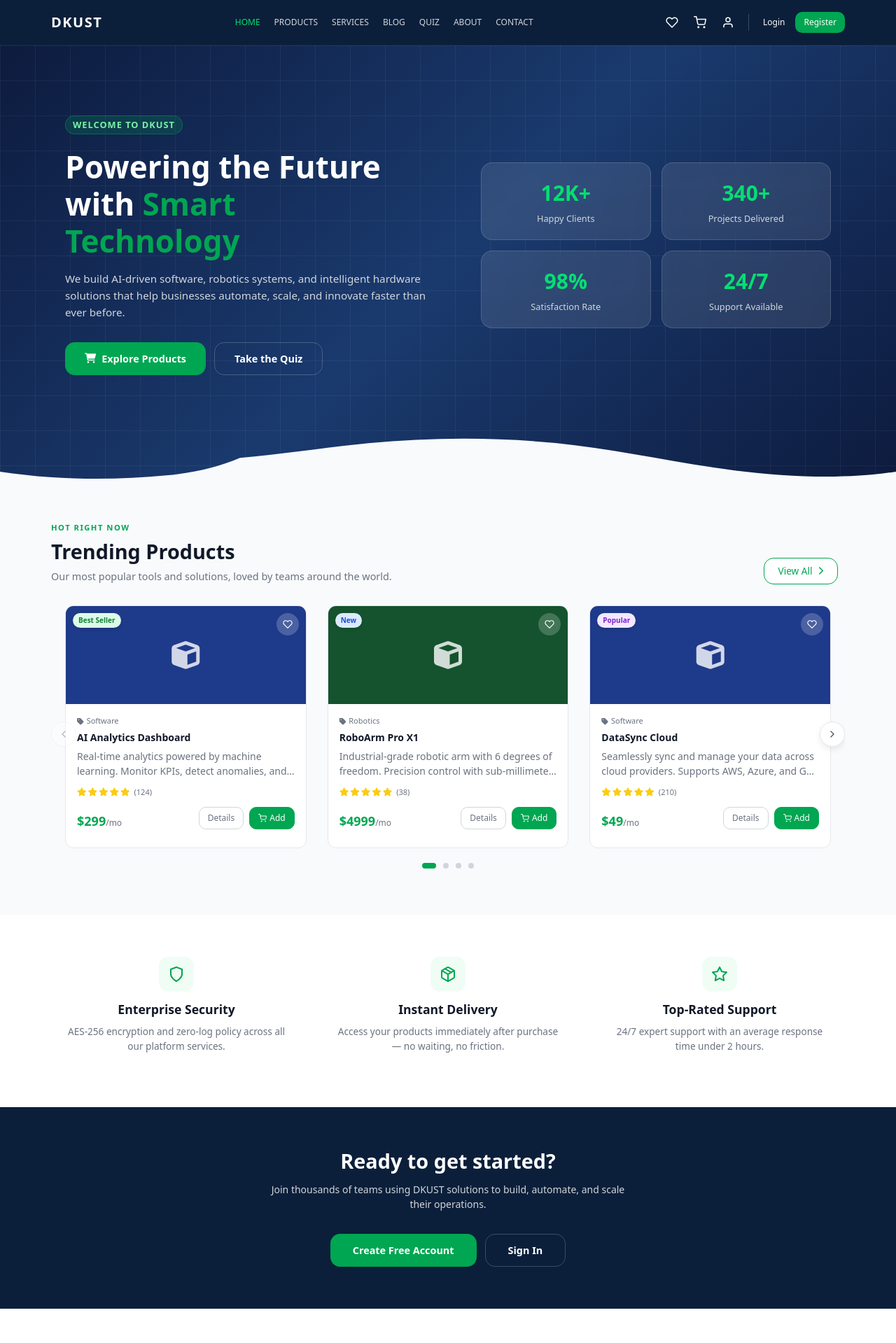
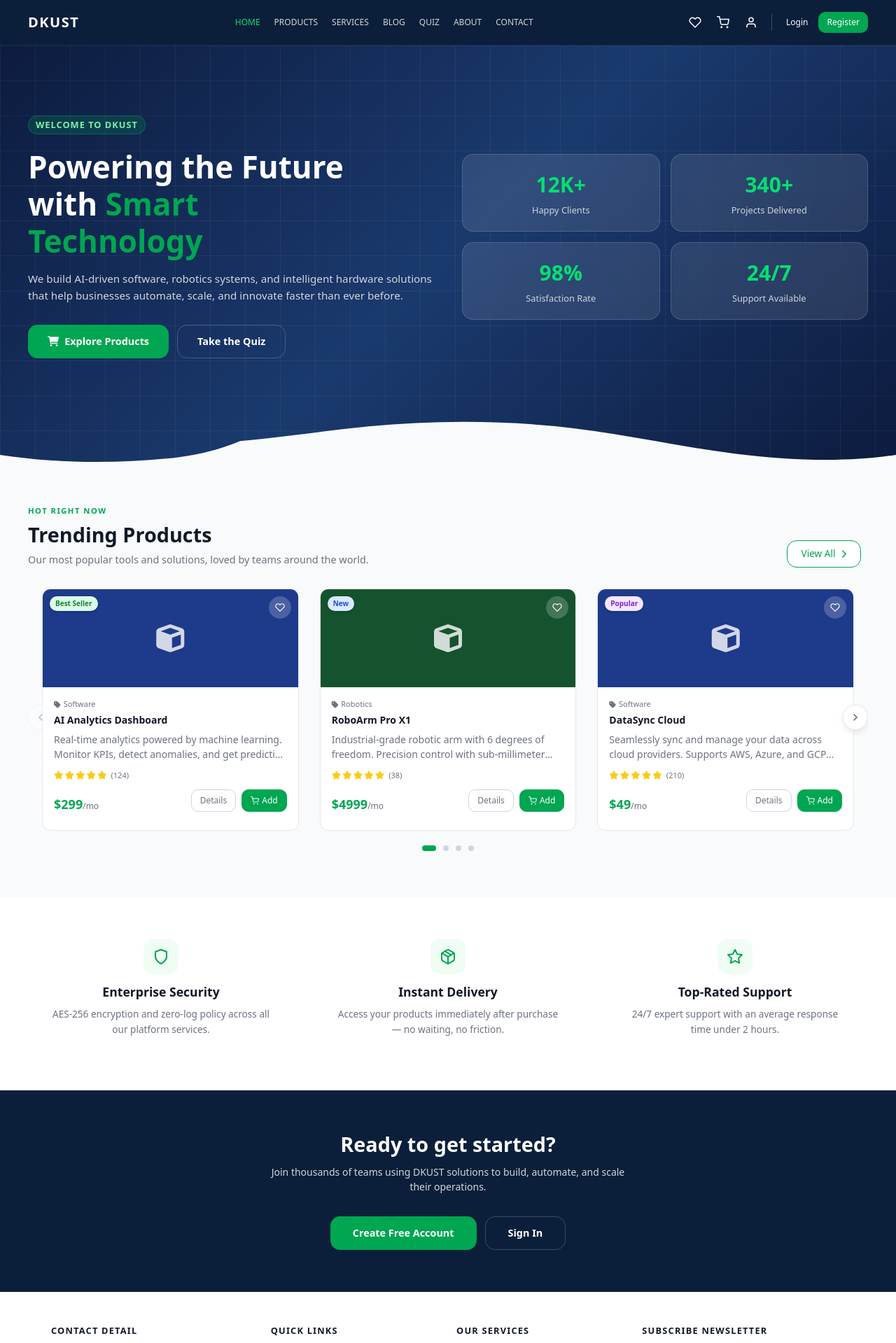
Before and after one commit to Ibrahimm6/dkust-react-project, a React (Create React App) app: page / in a window 1280 px wide. Shown: the top 1919 px of the page at 70% size. Built offline with nearby package versions, Linux system fonts and the light colour scheme.

Commit message:
aligned sections perfectly in the home page from left and right

```diff
--- a/src/assets/styles/global.css
+++ b/src/assets/styles/global.css
@@ -38,15 +38,17 @@ ul {
   padding-left: 0;
 }
 
-img, svg {
+img,
+svg {
   max-width: 100%;
   height: auto;
 }
 
 .container {
+  width: 100%;
   max-width: 1200px !important;
-  padding-left: 20px !important;
-  padding-right: 20px !important;
+  padding-left: 0px !important;
+  padding-right: 0px !important;
   margin: 0 auto;
 }
 
--- a/src/components/header/index.jsx
+++ b/src/components/header/index.jsx
@@ -1,6 +1,6 @@
-import React, { useState } from 'react';
-import PathConstants from '../../routes/pathConstants';
-import { FiHeart, FiShoppingCart, FiUser, FiMenu, FiX } from 'react-icons/fi';
+import React, { useState } from "react";
+import PathConstants from "../../routes/pathConstants";
+import { FiHeart, FiShoppingCart, FiUser, FiMenu, FiX } from "react-icons/fi";
 import {
   HeaderWrapper,
   HeaderContainer,
@@ -18,10 +18,10 @@ import {
   RegisterButton,
   MenuButton,
   MobileMenu,
-  MobileNavItem
-} from './styles';
-import { useWishlist } from '../../contexts/wishlistContext';
-import { useCart } from '../../contexts/cartContext';
+  MobileNavItem,
+} from "./styles";
+import { useWishlist } from "../../contexts/wishlistContext";
+import { useCart } from "../../contexts/cartContext";
 
 const Header = () => {
   const [isMenuOpen, setIsMenuOpen] = useState(false);
@@ -38,10 +38,11 @@ const Header = () => {
   const { cartCount } = useCart();
   return (
     <HeaderWrapper>
-      <HeaderContainer>
-
+      <HeaderContainer className="container">
         <LogoSection>
-          <Logo to={PathConstants.HOME} onClick={closeMenu}>DKUST</Logo>
+          <Logo to={PathConstants.HOME} onClick={closeMenu}>
+            DKUST
+          </Logo>
         </LogoSection>
 
         <NavSection>
@@ -57,17 +58,17 @@ const Header = () => {
         <RightSection>
           <IconGroup>
             <IconButton to={PathConstants.WISHLIST} aria-label="Wishlist">
-             <FiHeart />
-             {wishlist.length > 0 && <IconBadge>{wishlist.length}</IconBadge>}
+              <FiHeart />
+              {wishlist.length > 0 && <IconBadge>{wishlist.length}</IconBadge>}
             </IconButton>
 
             <IconButton to={PathConstants.CART} aria-label="Cart">
               <FiShoppingCart />
-             {cartCount > 0 && <IconBadge>{cartCount}</IconBadge>}
+              {cartCount > 0 && <IconBadge>{cartCount}</IconBadge>}
             </IconButton>
 
             <IconButton to={PathConstants.PROFILE} aria-label="User Profile">
-             <FiUser />
+              <FiUser />
             </IconButton>
           </IconGroup>
 
@@ -75,29 +76,54 @@ const Header = () => {
 
           <AuthGroup>
             <LoginLink to={PathConstants.LOGIN}>Login</LoginLink>
-            <RegisterButton to={PathConstants.REGISTER}>Register</RegisterButton>
+            <RegisterButton to={PathConstants.REGISTER}>
+              Register
+            </RegisterButton>
           </AuthGroup>
 
           <MenuButton onClick={toggleMenu} aria-label="Toggle Menu">
             {isMenuOpen ? <FiX /> : <FiMenu />}
           </MenuButton>
         </RightSection>
-
       </HeaderContainer>
 
       <MobileMenu isOpen={isMenuOpen}>
-        <MobileNavItem to={PathConstants.HOME} onClick={closeMenu}>Home</MobileNavItem>
-        <MobileNavItem to={PathConstants.PRODUCTS} onClick={closeMenu}>Products</MobileNavItem>
-        <MobileNavItem to={PathConstants.SERVICES} onClick={closeMenu}>Services</MobileNavItem>
-        <MobileNavItem to={PathConstants.BLOG} onClick={closeMenu}>Blog</MobileNavItem>
-        <MobileNavItem to={PathConstants.QUIZ} onClick={closeMenu}>Quiz</MobileNavItem>
-        <MobileNavItem to={PathConstants.ABOUT} onClick={closeMenu}>About</MobileNavItem>
-        <MobileNavItem to={PathConstants.CONTACT} onClick={closeMenu}>Contact</MobileNavItem>
-        <MobileNavItem to="/wishlist" onClick={closeMenu}>Favorites</MobileNavItem>
-        <MobileNavItem to="/cart" onClick={closeMenu}>Cart</MobileNavItem>
-        <MobileNavItem to="/profile" onClick={closeMenu}>Profile</MobileNavItem>
-        <MobileNavItem to={PathConstants.LOGIN} onClick={closeMenu}>Login</MobileNavItem>
-        <MobileNavItem to={PathConstants.REGISTER} onClick={closeMenu}>Register</MobileNavItem>
+        <MobileNavItem to={PathConstants.HOME} onClick={closeMenu}>
+          Home
+        </MobileNavItem>
+        <MobileNavItem to={PathConstants.PRODUCTS} onClick={closeMenu}>
+          Products
+        </MobileNavItem>
+        <MobileNavItem to={PathConstants.SERVICES} onClick={closeMenu}>
+          Services
+        </MobileNavItem>
+        <MobileNavItem to={PathConstants.BLOG} onClick={closeMenu}>
+          Blog
+        </MobileNavItem>
+        <MobileNavItem to={PathConstants.QUIZ} onClick={closeMenu}>
+          Quiz
+        </MobileNavItem>
+        <MobileNavItem to={PathConstants.ABOUT} onClick={closeMenu}>
+          About
+        </MobileNavItem>
+        <MobileNavItem to={PathConstants.CONTACT} onClick={closeMenu}>
+          Contact
+        </MobileNavItem>
+        <MobileNavItem to="/wishlist" onClick={closeMenu}>
+          Favorites
+        </MobileNavItem>
+        <MobileNavItem to="/cart" onClick={closeMenu}>
+          Cart
+        </MobileNavItem>
+        <MobileNavItem to="/profile" onClick={closeMenu}>
+          Profile
+        </MobileNavItem>
+        <MobileNavItem to={PathConstants.LOGIN} onClick={closeMenu}>
+          Login
+        </MobileNavItem>
+        <MobileNavItem to={PathConstants.REGISTER} onClick={closeMenu}>
+          Register
+        </MobileNavItem>
       </MobileMenu>
     </HeaderWrapper>
   );
--- a/src/components/header/styles.js
+++ b/src/components/header/styles.js
@@ -1,5 +1,5 @@
-import styled from 'styled-components';
-import { NavLink, Link } from 'react-router-dom';
+import styled from "styled-components";
+import { NavLink, Link } from "react-router-dom";
 
 export const HeaderWrapper = styled.header`
   background-color: var(--color-navy);
@@ -13,10 +13,10 @@ export const HeaderWrapper = styled.header`
 `;
 
 export const HeaderContainer = styled.div`
-  max-width: var(--container-max-width);
-  margin: 0 auto;
-  padding: var(--container-padding);
-  width: 100%;
+  /* max-width: var(--container-max-width); */
+  /* margin: 0 auto; */
+  /* padding: var(--container-padding); */
+  /* width: 100%; */
   display: flex;
   align-items: center;
   justify-content: space-between;
@@ -54,7 +54,8 @@ export const NavItem = styled(NavLink)`
   text-transform: uppercase;
   transition: color 0.3s ease;
 
-  &.active, &:hover {
+  &.active,
+  &:hover {
     color: var(--color-accent);
   }
 `;
@@ -171,7 +172,7 @@ export const MobileMenu = styled.div`
   display: none;
 
   @media (max-width: 992px) {
-    display: ${(props) => (props.isOpen ? 'flex' : 'none')};
+    display: ${(props) => (props.isOpen ? "flex" : "none")};
     flex-direction: column;
     position: absolute;
     top: var(--header-height);
@@ -193,11 +194,12 @@ export const MobileNavItem = styled(NavLink)`
   border-bottom: 1px solid rgba(255, 255, 255, 0.05);
   transition: color 0.3s ease;
 
-  &.active, &:hover {
+  &.active,
+  &:hover {
     color: var(--color-primary);
   }
 
   &:last-child {
-      border-bottom: none;
+    border-bottom: none;
   }
 `;
--- a/src/components/home/features-section/index.jsx
+++ b/src/components/home/features-section/index.jsx
@@ -1,44 +1,45 @@
-import React from 'react';
-import { FiShield, FiPackage, FiStar } from 'react-icons/fi';
+import React from "react";
+import { FiShield, FiPackage, FiStar } from "react-icons/fi";
 import {
   FeaturesContainer,
   FeaturesGrid,
   FeatureCard,
   IconWrapper,
   FeatureTitle,
-  FeatureDescription
-} from './styles';
+  FeatureDescription,
+} from "./styles";
 
 const featuresData = [
   {
     id: 1,
     icon: <FiShield />,
     title: "Enterprise Security",
-    description: "AES-256 encryption and zero-log policy across all our platform services."
+    description:
+      "AES-256 encryption and zero-log policy across all our platform services.",
   },
   {
     id: 2,
     icon: <FiPackage />,
     title: "Instant Delivery",
-    description: "Access your products immediately after purchase — no waiting, no friction."
+    description:
+      "Access your products immediately after purchase — no waiting, no friction.",
   },
   {
     id: 3,
     icon: <FiStar />,
     title: "Top-Rated Support",
-    description: "24/7 expert support with an average response time under 2 hours."
-  }
+    description:
+      "24/7 expert support with an average response time under 2 hours.",
+  },
 ];
 
 const FeaturesSection = () => {
   return (
     <FeaturesContainer>
-      <FeaturesGrid>
+      <FeaturesGrid className="container">
         {featuresData.map((feature) => (
           <FeatureCard key={feature.id}>
-            <IconWrapper>
-              {feature.icon}
-            </IconWrapper>
+            <IconWrapper>{feature.icon}</IconWrapper>
             <FeatureTitle>{feature.title}</FeatureTitle>
             <FeatureDescription>{feature.description}</FeatureDescription>
           </FeatureCard>
--- a/src/components/home/features-section/styles.js
+++ b/src/components/home/features-section/styles.js
@@ -1,4 +1,4 @@
-import styled from 'styled-components';
+import styled from "styled-components";
 
 export const FeaturesContainer = styled.section`
   padding: 60px 0;
@@ -9,10 +9,10 @@ export const FeaturesGrid = styled.div`
   display: grid;
   grid-template-columns: repeat(3, 1fr);
   gap: 30px;
-  max-width: var(--container-max-width);
-  margin: 0 auto;
-  padding: var(--container-padding);
-  width: 100%;
+  /* max-width: var(--container-max-width); */
+  /* margin: 0 auto; */
+  /* padding: var(--container-padding); */
+  /* width: 100%; */
 
   @media (max-width: 768px) {
     grid-template-columns: 1fr;
--- a/src/components/home/hero-section/styles.js
+++ b/src/components/home/hero-section/styles.js
@@ -29,18 +29,18 @@ export const ContentWrapper = styled.div`
   align-items: center;
   justify-content: space-between;
   gap: 40px;
-  max-width: var(--container-max-width);
+  /* max-width: var(--container-max-width);
   margin: 0 auto;
   padding: var(--container-padding);
 
   @media (max-width: 992px) {
     flex-direction: column;
-  }
+  } */
 `;
 
 export const TextContent = styled.div`
   flex: 1;
-  max-width: 520px;
+  /* max-width: 520px; */
 `;
 
 export const Badge = styled.div`
@@ -135,7 +135,7 @@ export const StatsGrid = styled.div`
   display: grid;
   grid-template-columns: 1fr 1fr;
   gap: 15px;
-  max-width: 500px;
+  /* max-width: 500px; */
 
   @media (max-width: 576px) {
     grid-template-columns: 1fr;
--- a/src/components/home/trending-products/index.jsx
+++ b/src/components/home/trending-products/index.jsx
@@ -1,8 +1,8 @@
-import React from 'react';
-import PathConstants from '../../../routes/pathConstants';
-import ProductCardGrid from '../../products/ProductCardGrid';
-import { productsArray } from '../../../data';
-import { useCart } from '../../../contexts/cartContext';
+import React from "react";
+import PathConstants from "../../../routes/pathConstants";
+import ProductCardGrid from "../../products/ProductCardGrid";
+import { productsArray } from "../../../data";
+import { useCart } from "../../../contexts/cartContext";
 import { Swiper, SwiperSlide } from "swiper/react";
 import { Navigation, Pagination } from "swiper/modules";
 import "swiper/css";
@@ -16,8 +16,8 @@ import {
   SectionTitle,
   SectionSubtitle,
   ViewAllButton,
-  SwiperWrapper
-} from './styles';
+  SwiperWrapper,
+} from "./styles";
 
 const TrendingProducts = () => {
   const { addToCart } = useCart();
@@ -28,21 +28,23 @@ const TrendingProducts = () => {
 
   return (
     <TrendingContainer>
-      <SectionHeader>
+      <SectionHeader className="container">
         <HeaderContent>
           <HotBadge>HOT RIGHT NOW</HotBadge>
           <SectionTitle>Trending Products</SectionTitle>
           <SectionSubtitle>
-            Our most popular tools and solutions, loved by teams around the world.
+            Our most popular tools and solutions, loved by teams around the
+            world.
           </SectionSubtitle>
         </HeaderContent>
 
         <ViewAllButton to={PathConstants.PRODUCTS}>
-          View All <i className="fas fa-chevron-right" style={{ fontSize: '12px' }}></i>
+          View All{" "}
+          <i className="fas fa-chevron-right" style={{ fontSize: "12px" }}></i>
         </ViewAllButton>
       </SectionHeader>
 
-      <SwiperWrapper>
+      <SwiperWrapper className="container">
         <Swiper
           modules={[Navigation, Pagination]}
           spaceBetween={30}
@@ -56,7 +58,7 @@ const TrendingProducts = () => {
         >
           {productsArray.map((product) => (
             <SwiperSlide key={product.id}>
-              <div style={{ height: '100%', paddingBottom: '15px' }}>
+              <div style={{ height: "100%", paddingBottom: "15px" }}>
                 <ProductCardGrid
                   product={product}
                   onAddToCart={handleAddToCart}
--- a/src/components/home/trending-products/styles.js
+++ b/src/components/home/trending-products/styles.js
@@ -10,10 +10,10 @@ export const SectionHeader = styled.div`
   display: flex;
   justify-content: space-between;
   align-items: flex-end;
-  max-width: var(--container-max-width);
+  /* max-width: var(--container-max-width); */
   margin: 0 auto 30px auto;
-  padding: var(--container-padding);
-  width: 100%;
+  /* padding: var(--container-padding); */
+  /* width: 100%; */
 
   @media (max-width: 768px) {
     flex-direction: column;
```
Also changed, not shown: 1 other file (tests, documents, lock files or other folders).
